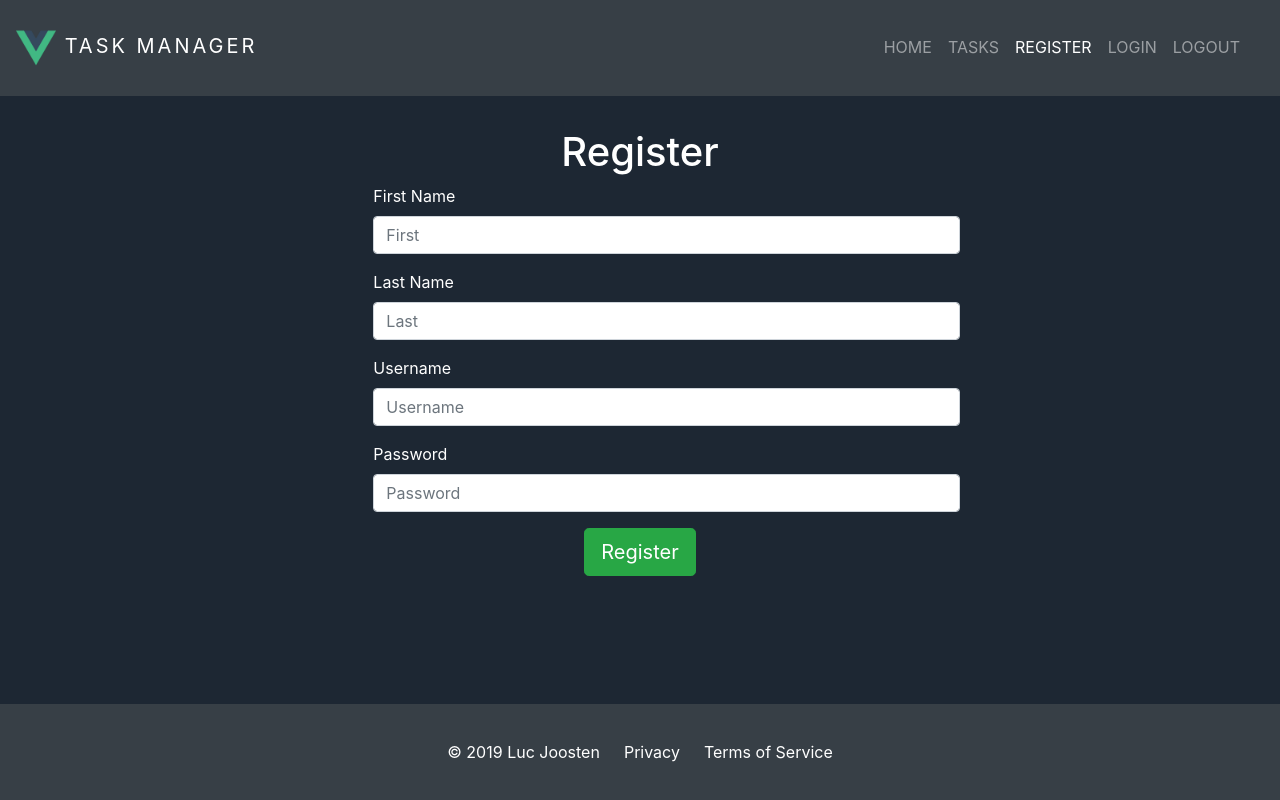
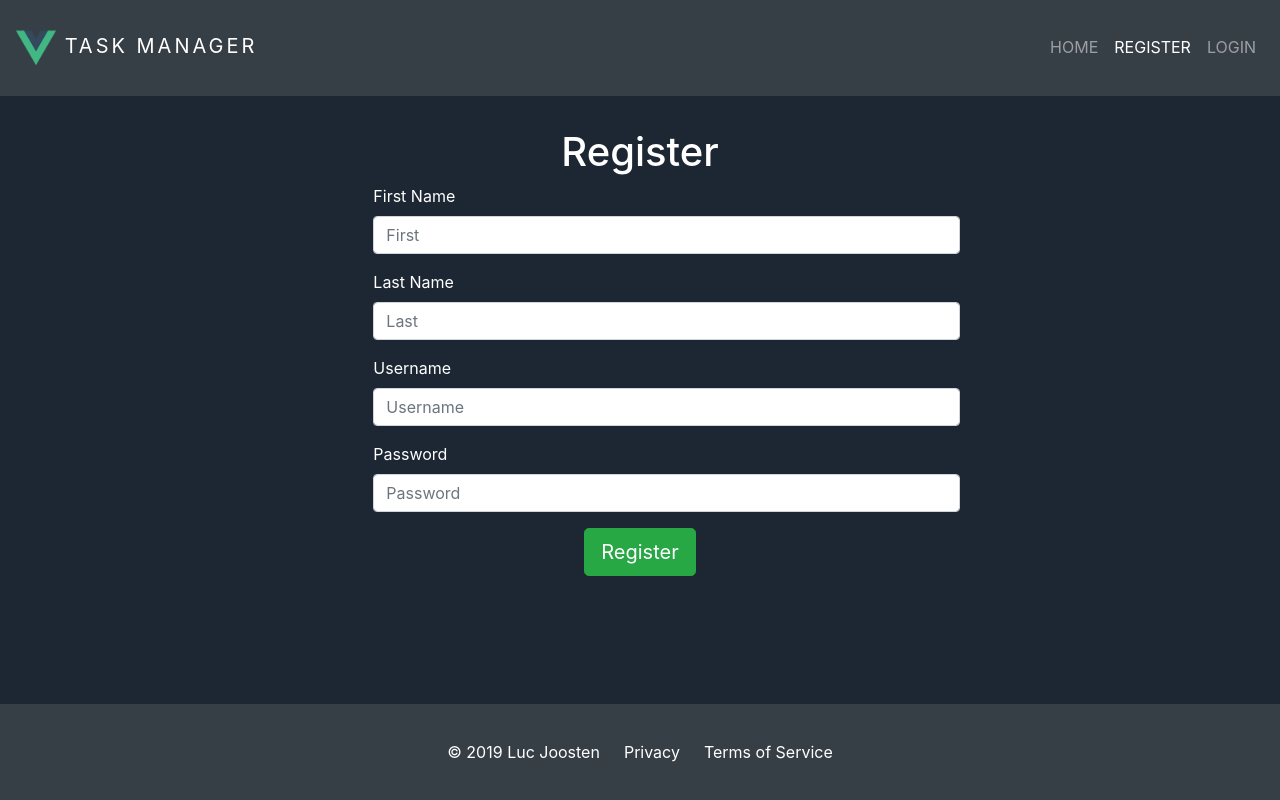
Before and after one commit to Ihajoosten/Client-side-programming, a Vue app: page /register in a window 1280 px wide. Built offline with nearby package versions, Linux system fonts and the light colour scheme.

Commit message:
updated permission on tabs and logout() service

```diff
--- a/src/components/Navbar.vue
+++ b/src/components/Navbar.vue
@@ -21,21 +21,28 @@
           <li class="nav-item">
             <router-link id="custom-link" class="nav-link" to="/" exact>Home</router-link>
           </li>
-          <li class="nav-item">
+          <li v-if="$store.state.isLoggedIn" class="nav-item">
             <router-link id="custom-link" class="nav-link" to="/tasks" exact>Tasks</router-link>
           </li>
-          <li class="nav-item">
+          <li v-if="$store.state.isLoggedIn" class="nav-item">
+            <router-link id="custom-link" class="nav-link" to="/register" exact>Teams</router-link>
+          </li>
+          <li v-if="!$store.state.isLoggedIn" class="nav-item">
             <router-link id="custom-link" class="nav-link" to="/register" exact>Register</router-link>
           </li>
-          <li class="nav-item">
+          <li v-if="!$store.state.isLoggedIn" class="nav-item">
             <router-link id="custom-link" class="nav-link" to="/login" exact>Login</router-link>
           </li>
-          <li class="nav-item">
-            <a id="custom-link" class="nav-link">Logout</a>
+          <li v-if="$store.state.isLoggedIn" class="nav-item">
+            <a
+              id="custom-link"
+              class="nav-link"
+            >account</a>
           </li>
-          <li class="nav-item">
-            <a id="custom-link" class="nav-link">{{ this.$store.state.username ? this.$store.state.username : null}}</a>
+          <li v-if="$store.state.isLoggedIn" class="nav-item">
+            <a v-on:click.prevent="logout()" id="custom-link" class="nav-link">Logout</a>
           </li>
+
         </ul>
       </div>
     </nav>
@@ -43,8 +50,15 @@
 </template>
 
 <script>
-export default {};
+import * as auth from "../services/AuthService.js";
+
+export default {
+  name: "Navbar",
+  methods: {
+    logout: function() {
+      auth.logout();
+      this.$router.push({ name: "home" });
+    }
+  }
+};
 </script>
-
-<style scoped>
-</style>
--- a/src/services/AuthService.js
+++ b/src/services/AuthService.js
@@ -16,8 +16,13 @@ export function login(user) {
     });
 }
 
+export function logout() {
+  localStorage.clear();
+  store.dispatch("authenticate");
+}
+
 function setToken(token) {
-  localStorage.setItem("token", JSON.stringify(token));
+  localStorage.setItem("token", token);
   store.dispatch("authenticate");
 }
 
```
